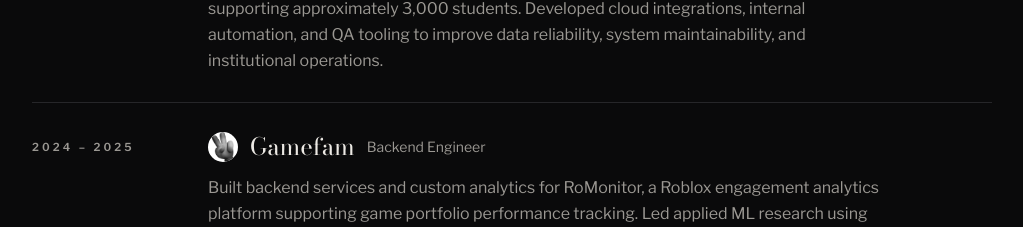
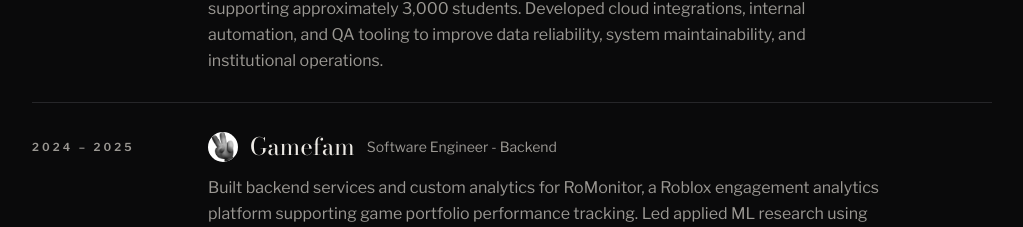
Before and after one commit to mkhanyisig/personal-portfolio, a Next.js app: page / in a window 1280 px wide. Shown: the part 2752-2979 px from the top of the page, without its empty margins (128-1151 px from the left). Built offline with nearby package versions, Linux system fonts and the light colour scheme; a web font is replaced by a local one.

Commit message:
nit fixes verbiage

```diff
--- a/src/app/data/experience.js
+++ b/src/app/data/experience.js
@@ -9,7 +9,7 @@ export const roles = [
   },
   {
     organization: 'Gamefam',
-    role: 'Backend Engineer',
+    role: 'Software Engineer - Backend',
     logo: '/images/gamefamII.png',
     logoFit: 'contain', // tall mascot on white; cropping cuts it off
     period: '2024 – 2025',
--- a/src/app/data/projects.js
+++ b/src/app/data/projects.js
@@ -89,7 +89,7 @@ export const projects = [
     line: 'A desktop tool for exploring datasets in 3D, with PCA, regression and clustering built in.',
     tags: ['Python', 'Pandas', 'Matplotlib'],
     image: '/images/datavizGUI.png',
-    featured: true,
+    featured: false,
     links: [
       {
         label: 'Code',
```
